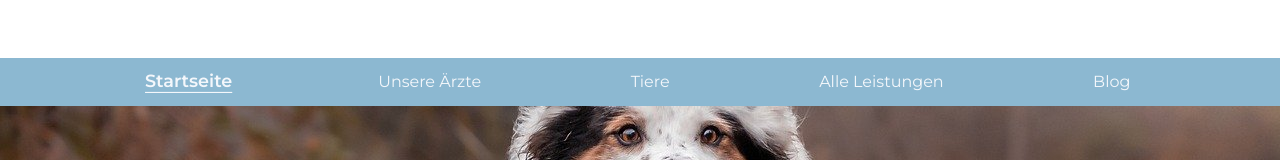
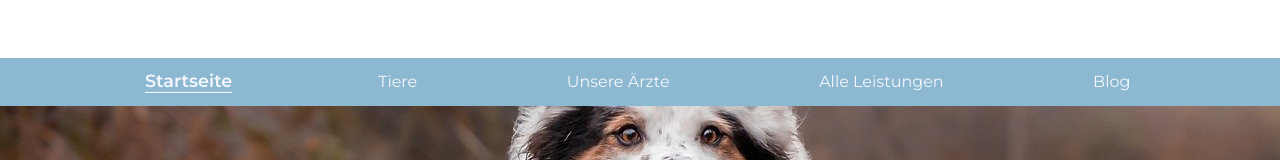
Before and after one commit to room-twenty/tierarztpraxis-volker-gerlitzki, a Next.js app in the folder vet-clinic/: page / in a window 1280 px wide. Shown: the part 344-504 px from the top of the page. Built offline with nearby package versions, Linux system fonts and the light colour scheme.

Commit message:
chore: Update navigation link order

```diff
--- a/vet-clinic/components/Header/Navigation.tsx
+++ b/vet-clinic/components/Header/Navigation.tsx
@@ -4,8 +4,8 @@ const Navigation = () => {
   return (
     <nav className="flex h-12 place-items-center justify-evenly bg-glacier-300">
       <NavLink href="/">Startseite</NavLink>
+      <NavLink href="/tiere">Tiere</NavLink>
       <NavLink href="/aerzte">Unsere Ärzte</NavLink>
-      <NavLink href="/tiere">Tiere</NavLink>
       <NavLink href="/leistungen">Alle Leistungen</NavLink>
       <NavLink href="/blog">Blog</NavLink>
     </nav>
```
